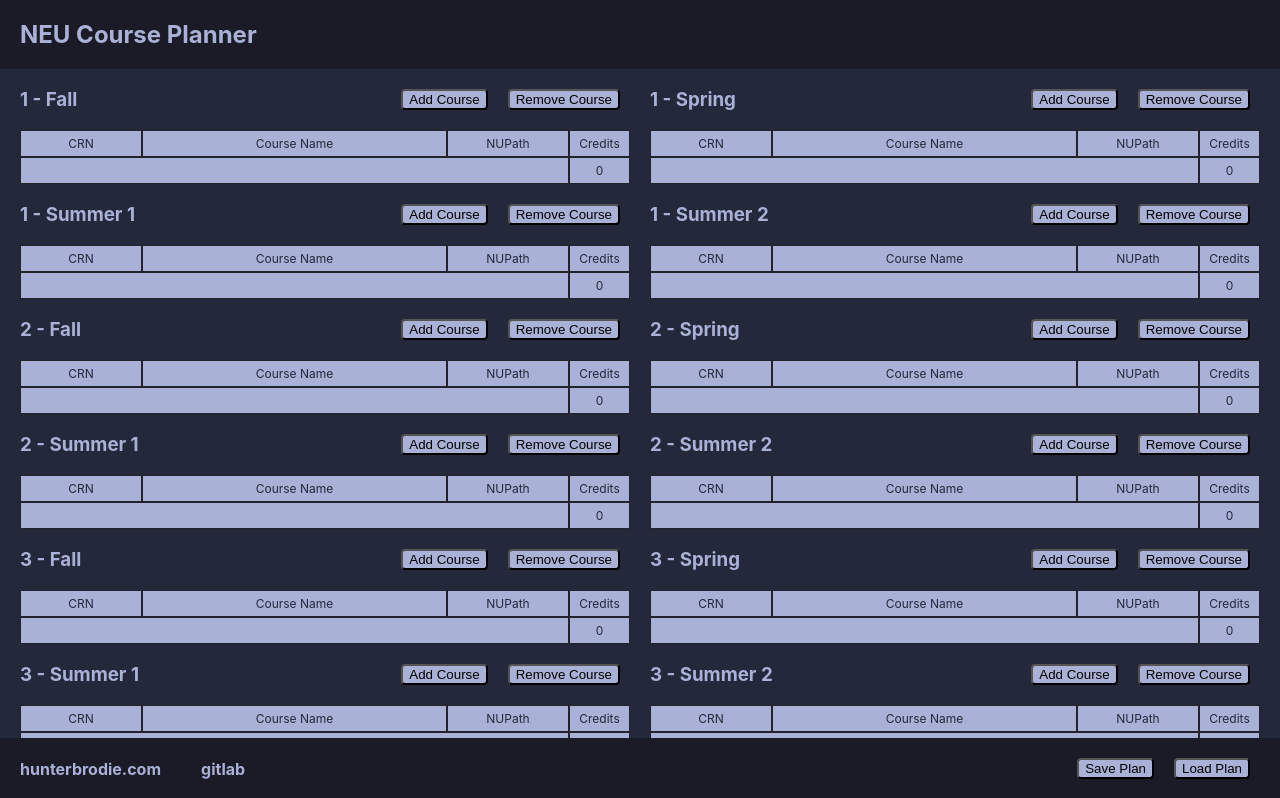
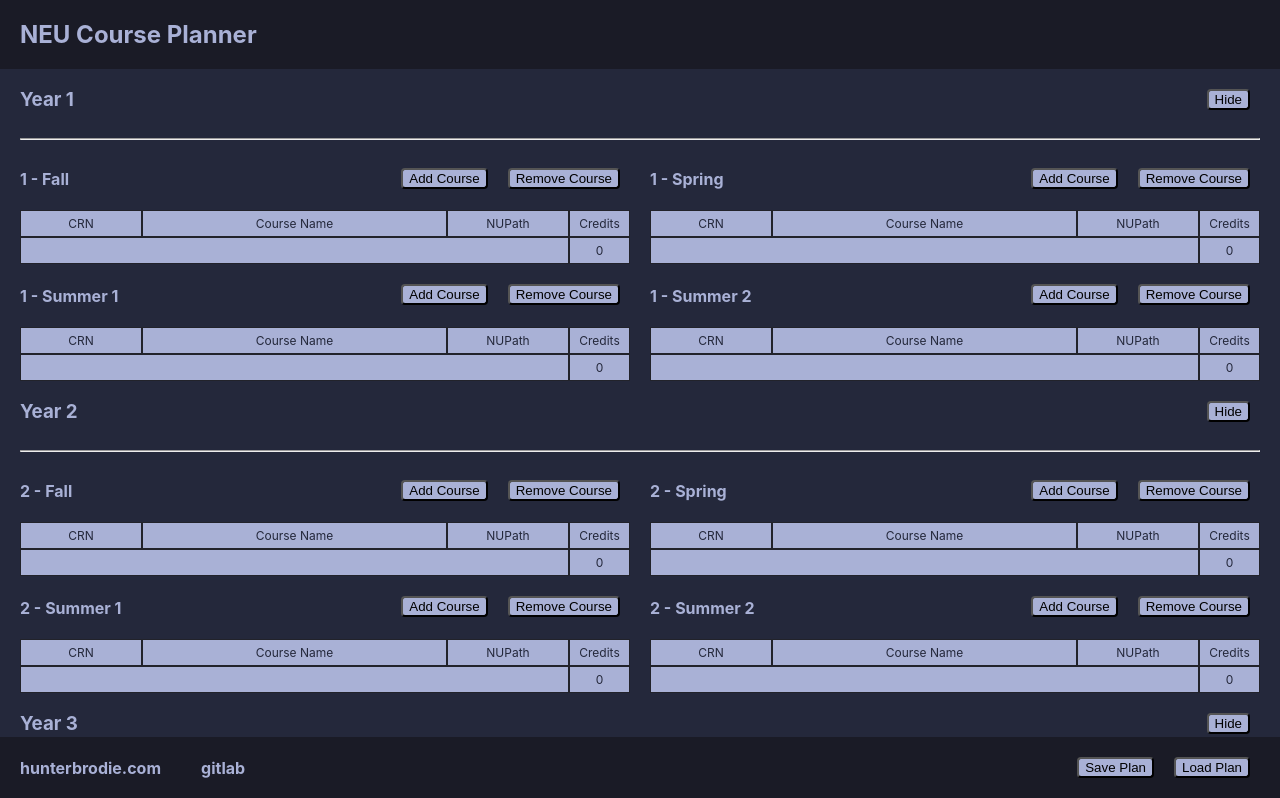
Before and after one commit to hunterbrodie/Northeastern-Planner, a React (Create React App) app in the folder neu-course-app/: page / in a window 1280 px wide. Shown: the top 798 px of the page. Built offline with nearby package versions, Linux system fonts and the light colour scheme.

Commit message:
added hiding of years

```diff
--- a/neu-course-app/src/App.css
+++ b/neu-course-app/src/App.css
@@ -116,3 +116,18 @@
 .link:first-child {
 	margin-left: 0px;
 }
+
+.year-header {
+	display: flex;
+	justify-content: space-between;
+    color:var(--fg);
+	padding: 0px;
+	margin: 0px;
+}
+
+.year-header h3 {
+	display: flex;
+	justify-content: space-between;
+    color:var(--fg);
+	margin-bottom: 0px;
+}
--- a/neu-course-app/src/App.js
+++ b/neu-course-app/src/App.js
@@ -111,7 +111,7 @@
 		return (
 			<div className="flex-child">
 				<div className='semester-header'>
-					<h3>{this.getName()}</h3>
+					<h4>{this.getName()}</h4>
 					<div>
 						<button className='semester-header-button' onClick={this.addCourse} type="button">Add Course</button>
 						<button className='semester-header-button' onClick={this.removeCourse} type="button">Remove Course</button>
@@ -139,19 +139,34 @@
 
 class Year extends React.Component {
 	state = {
-		data: []
+		data: [],
+		hidden: false
+	}
+
+	toggleShow = () => {
+		this.setState({
+			data: this.state.data,
+			hidden: !this.state.hidden
+		})
 	}
 
 	render() {
 		return (
 			<div>
-				<div className='flex-container'>
+				<div class='year-header'>
+					<h3>Year {this.props.year}</h3>
+					<button className='semester-header-button' onClick={this.toggleShow} type="button">{this.state.hidden ? 'Show' : 'Hide'}</button>
+				</div>
+				<hr></hr>
+				<div hidden={this.state.hidden}>
+					<div className='flex-container' >
 						<Semester loadData={this.props.loadData} passToParent={this.props.passToParent} year={this.props.year} semester='0' />
 						<Semester loadData={this.props.loadData} passToParent={this.props.passToParent} year={this.props.year} semester='1' />
 					</div>
 					<div className='flex-container'>
 						<Semester loadData={this.props.loadData} passToParent={this.props.passToParent} year={this.props.year} semester='2' />
 						<Semester loadData={this.props.loadData} passToParent={this.props.passToParent} year={this.props.year} semester='3' />
+					</div>
 				</div>
 			</div>
 		)
```
Also changed, not shown: 1 other file (tests, documents, lock files or other folders). Lines whose indentation alone changed are shown as unchanged.
